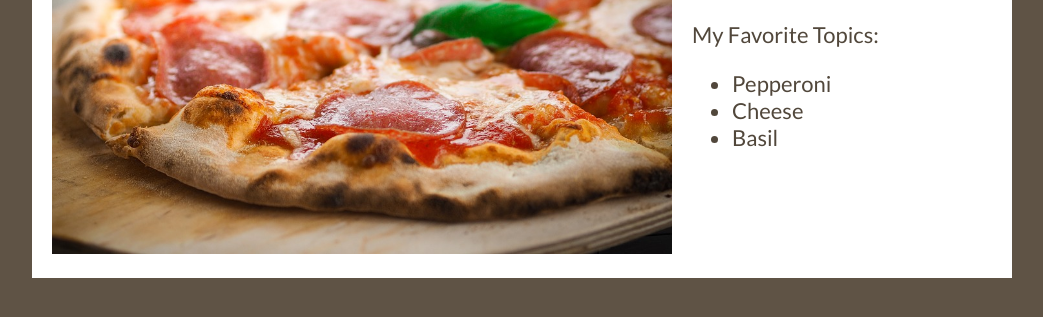
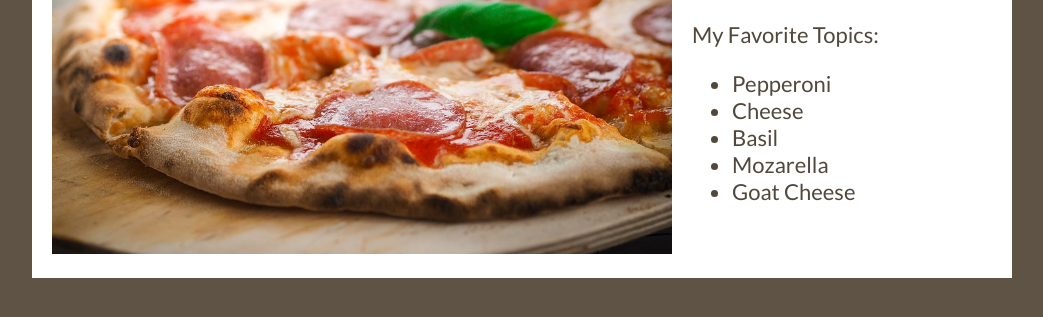
Before and after one commit to Zeiknight/pizza-webpage-master, a plain HTML site: page index.html in a window 1280 px wide. Shown: the part 199-516 px from the top of the page, without its empty margins (118-1161 px from the left). Drawn offline with Linux system fonts and the light colour scheme; a web font is replaced by a local one.

Commit message:
Added toppings

```diff
--- a/index.html
+++ b/index.html
@@ -23,6 +23,8 @@
       <li>Pepperoni</li>
       <li>Cheese</li>
       <li>Basil</li>
+      <li>Mozarella</li>
+      <li>Goat Cheese</li>
     </ul>
   </div>
 </div>
```
